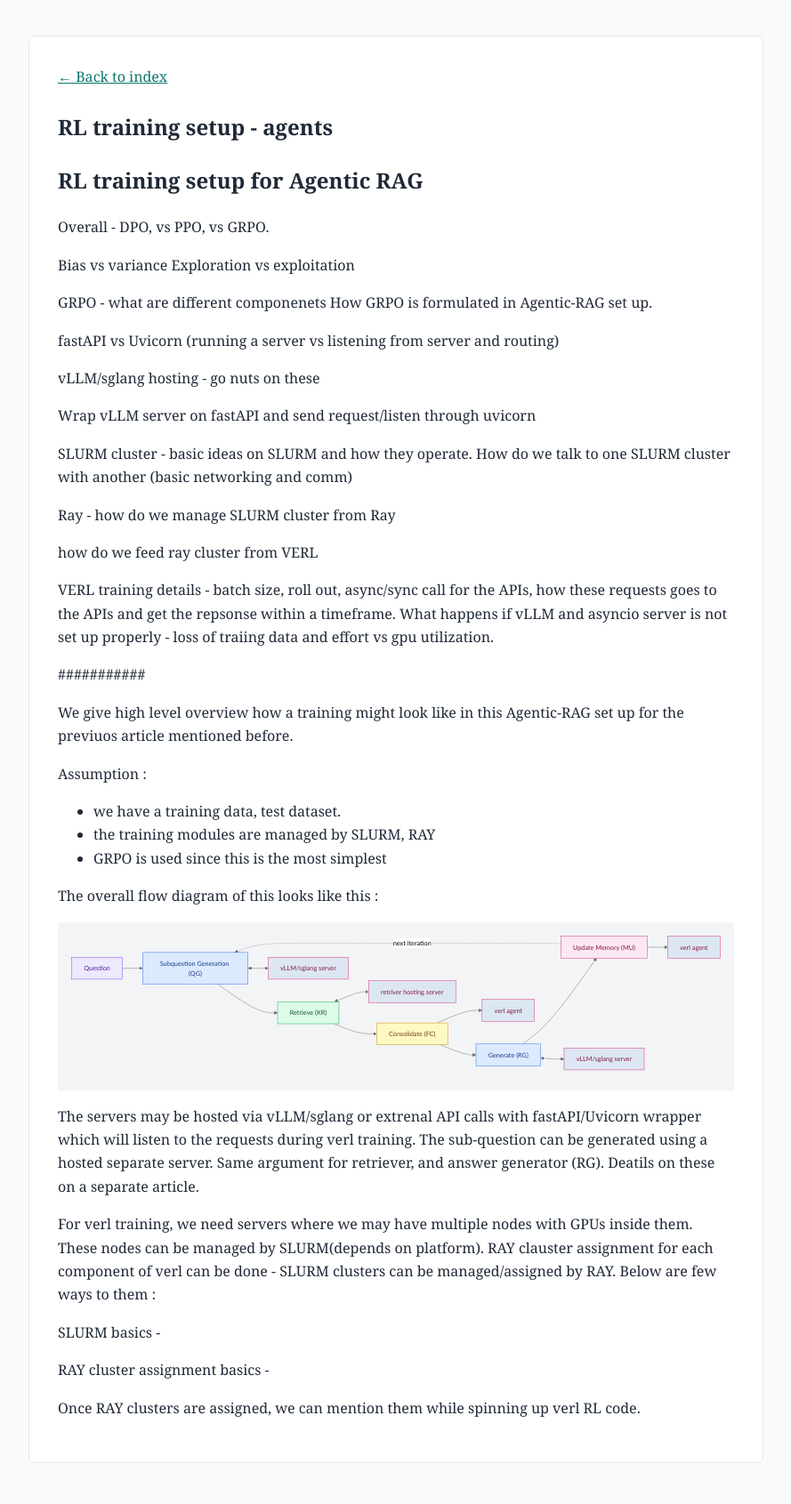
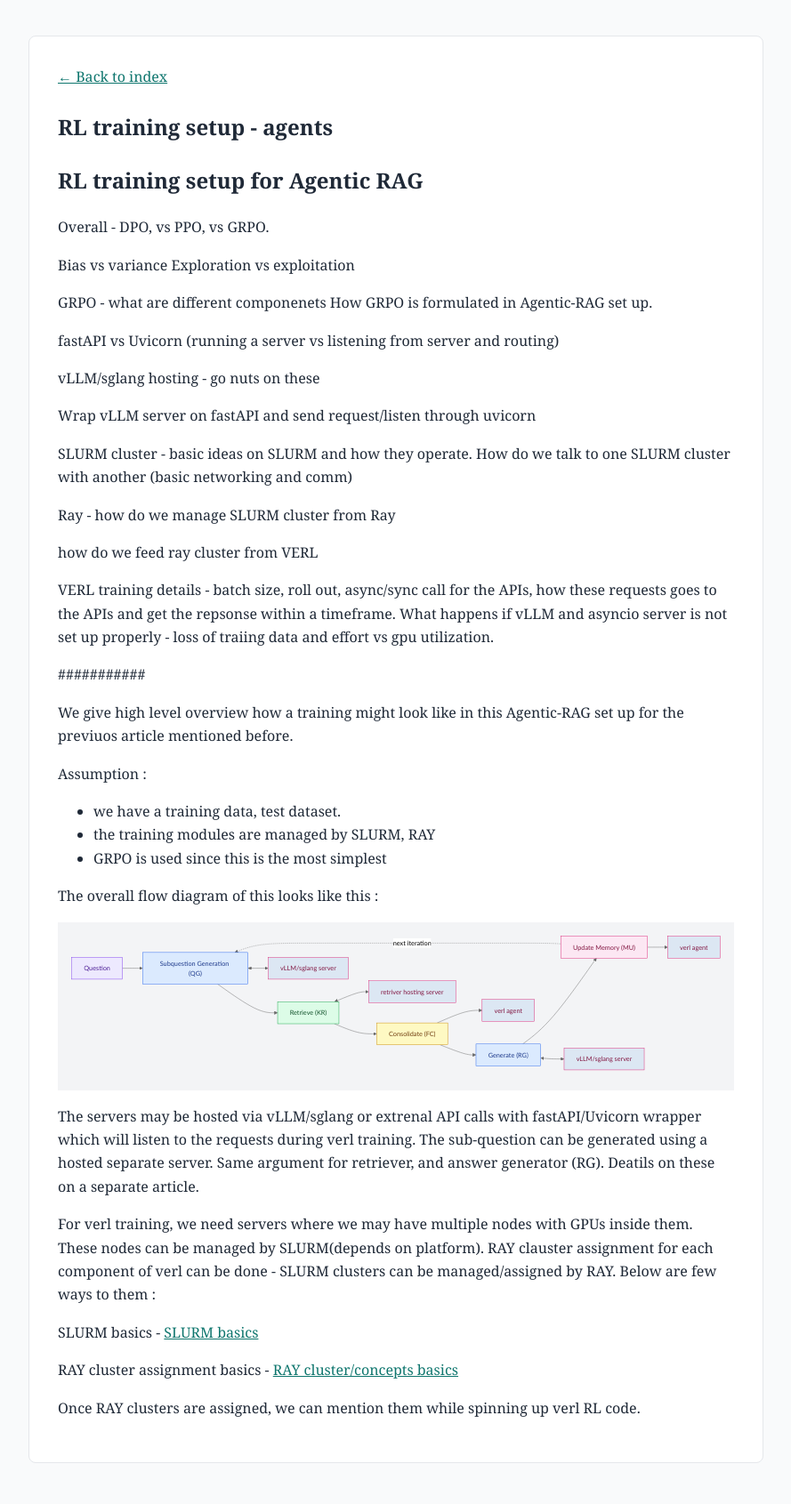
Before and after one commit to soumik-github/soumik_mandal, a Jekyll site: the page built from markdown_articles/RL_training.md, in a window 1280 px wide. Shown: the whole page at 89% size, without its empty margins (195-1084 px from the left). Built offline with Jekyll 4.4.1, drawn with Linux system fonts in a browser that asks for light colours.

Commit message:
ray update 7

```diff
--- a/markdown_articles/RL_training.md
+++ b/markdown_articles/RL_training.md
@@ -70,12 +70,8 @@ The servers may be hosted via vLLM/sglang or extrenal API calls with fastAPI/Uvi
 For verl training, we need servers where we may have multiple nodes with GPUs inside them. These nodes can be managed by SLURM(depends on platform). RAY clauster assignment for each component of verl can be done - SLURM clusters can be managed/assigned by RAY.
 Below are few ways to them :
 
-SLURM basics -
+SLURM basics - [SLURM basics](https://soumik-github.github.io/soumik_mandal/html_articles/SLURM.html)
 
-
-RAY cluster assignment basics -
-
-
-
+RAY cluster assignment basics - [RAY cluster/concepts basics](https://soumik-github.github.io/soumik_mandal/html_articles/RAY.html)
 
 Once RAY clusters are assigned, we can mention them while spinning up verl RL code.
```
